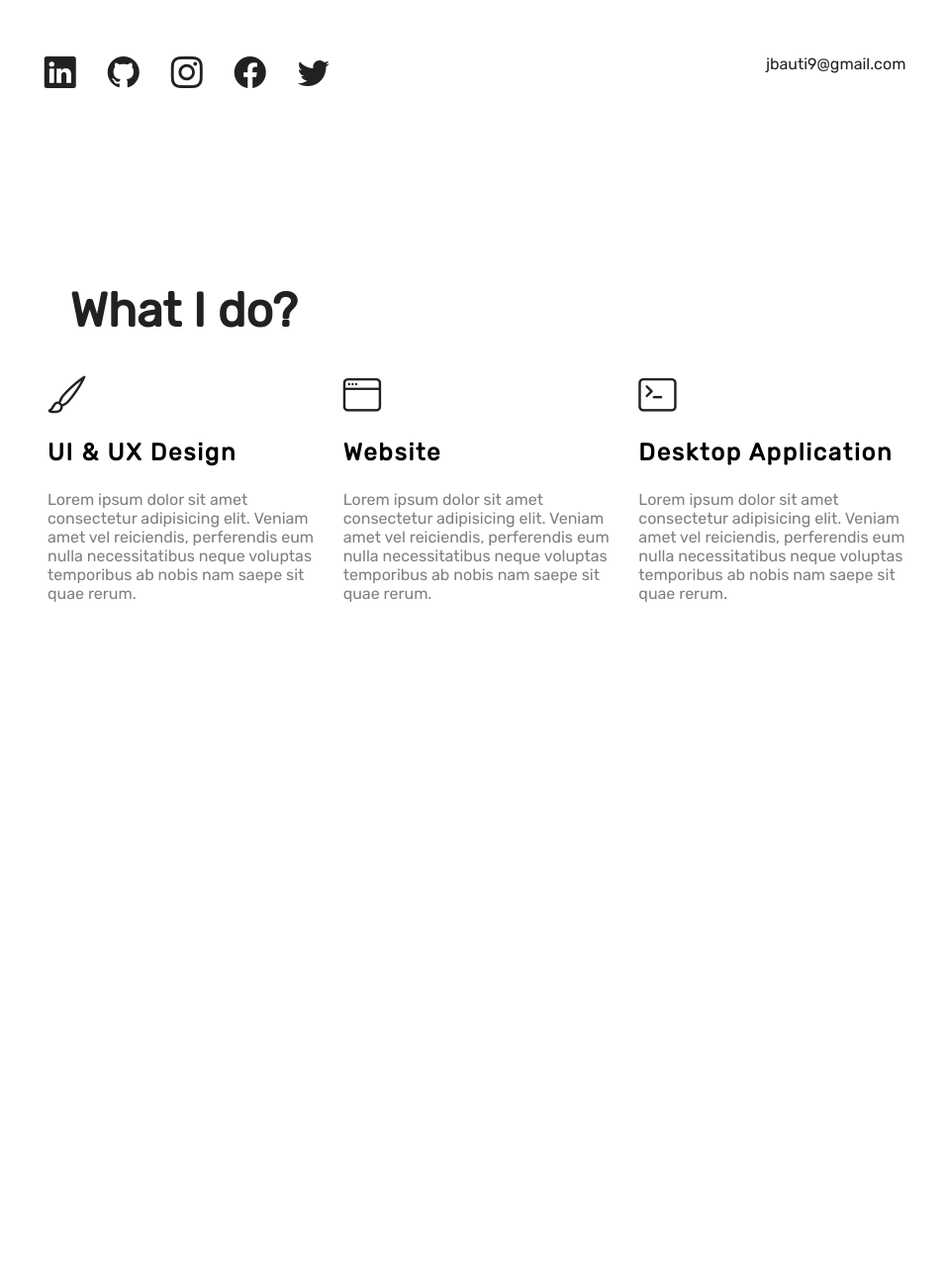
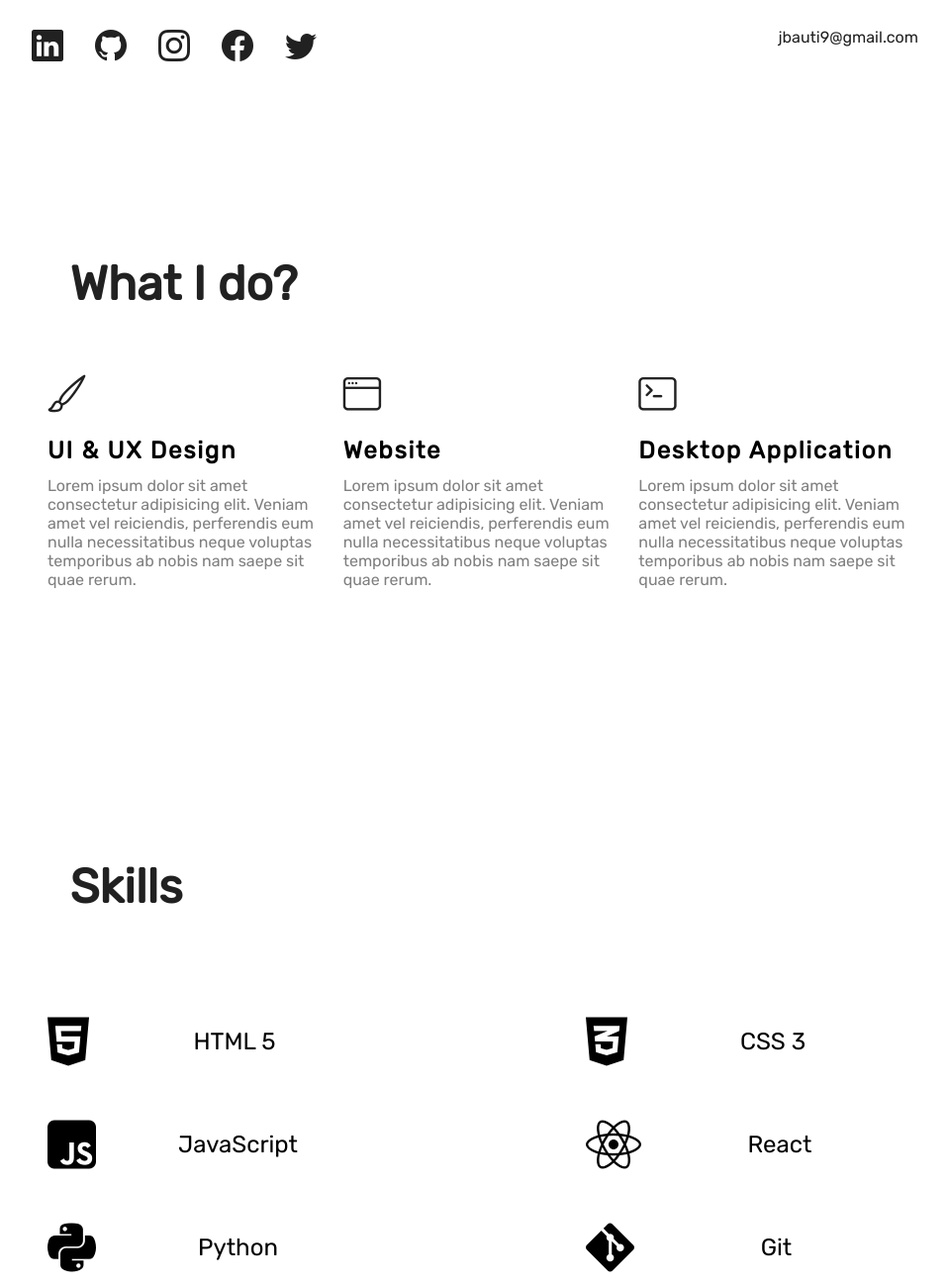
Before and after one commit to juanchitho/miPortfolio, a plain HTML site: page index.html in a window 1280 px wide. Shown: the part 631-1931 px from the top of the page at 99% size, without its empty margins (160-1118 px from the left). Before the commit the page ends 1320 px from the top, so only its background shows below. Drawn offline with nearby package versions, Linux system fonts and the light colour scheme; a web font is replaced by a local one.

Commit message:
arreglos y 3er section

```diff
--- a/css/style.css
+++ b/css/style.css
@@ -17,9 +17,11 @@ html{
 }
 header{
     display: flex;
-    justify-content: space-around;
+    justify-content: space-between;
     align-items: center;
-    margin-top: 6rem;
+    width: 70%;
+    margin: auto;
+    padding: 4rem;
 
 
 
@@ -29,6 +31,11 @@ header{
 a{
     text-decoration: none;
     color: var(--colorNegro);
+
+}
+nav{
+    display: flex;
+
 }
 nav > a {
     margin-left: 15px;
@@ -49,9 +56,10 @@ nav > a {
     display: flex;
     flex-direction: row-reverse;
 
-    justify-content: space-between;
-    margin-top: 10rem;
-    max-width: 81%;
+    justify-content: space-around;
+    padding-top: 10rem;
+    width: 70%;
+    margin: auto;
     align-items: center;
     gap: 10rem;
 
@@ -62,26 +70,27 @@ nav > a {
 .imagenHero{
     display: flex;
     flex-direction: row;
+    justify-content: flex-end;
     width: 20%;
-    align-items: end;
-
+    flex-grow: 1;
 
     border-radius: 2.5%;
 }
 .contenedorTextoHero{
     display: flex;
     flex-direction: column;
-    margin-left: 20rem;
-    justify-content: center;
-
+    margin: auto;
+    align-items: start;
+    flex-grow: 2;
     justify-content: space-around;
     margin-bottom: 2rem;
 }
 .contenedorTextoHero > h1 {
-    text-align: left;
+
     font-size: 2.9rem;
     font-weight: lighter;
     color: #383737;
+    flex-grow: 2;
 
 }
 .contenedorTextoHero > h2{
@@ -90,6 +99,7 @@ nav > a {
     font-size: 1.8rem;
     font-weight: lighter;
     letter-spacing: 0.08rem;
+    flex-grow: 2;
 
 }
 strong,b{
@@ -102,19 +112,25 @@ strong,b{
 .logosHero{
     display: flex;
     flex-direction: row;
-    justify-content: center;
-    justify-content: space-around;
-
+    padding-top: 10rem;
+    justify-content: space-between;
+    width: 70%;
     color: var(--colorNegro);
-    margin-top: 8rem;
+    margin: auto;
 
 }
-.logosHero > .iconosHero{
+.iconosHero{
     display: flex;
     font-size: 2rem;
     color: var(--colorNegro);
     letter-spacing: 2rem;
-    justify-content: center;
+    justify-content: start;
+
+}
+.iconosHero a:hover{
+    transition: 0.4s;
+    color: rgb(20, 23, 187);
+
 }
 .whatIDo{
     display: flex;
@@ -130,12 +146,14 @@ strong,b{
     font-size: 3rem;
     font-weight: 900;
     color: var(--colorNegro);
-    padding: 15% 5% 3% 18%;/*top-right-bottom-left*/
+    padding: 15% 5% 5% 18%;/*top-right-bottom-left*/
 
 }
 .contenedorServicios{
     display: flex;
     width: 70%;
+
+    align-content: center;
 }
 .contenderoTextoServicios{
     margin-left: 1rem;
@@ -144,7 +162,7 @@ strong,b{
 }
 .contenderoTextoServicios > h2{
     letter-spacing: 0.11rem;
-    margin-bottom: 1.5rem;
+    margin-bottom: 0.7rem;
 }
 .contenderoTextoServicios > p{
     color: #7f7f7f;
@@ -156,3 +174,55 @@ strong,b{
     margin-bottom: 1.5rem;
     color: var(--colorNegro);
 }
+/*
+.contenderoTextoServicios:hover{
+    background-color: var(--colorNegro);
+    color: var(--colorBlanco);
+
+}*/
+.skills{
+
+    display: flex;
+    justify-content: space-between;
+    flex-wrap: wrap;
+
+    width: 70%;
+    margin: auto;
+    align-items: center;
+    align-content: center;
+
+
+}
+.skills i {
+    display: flex;
+    font-size: 3.5rem;
+    margin-left: 1rem;
+    align-items: center;
+
+
+}
+.skills div{
+    display: flex;
+    flex-direction: row;
+    border-radius:14px;
+    width: 22rem;
+    justify-content: space-evenly;
+    margin-top: 1.5rem;
+    height: 5rem;
+
+}
+h3{
+    display: flex;
+    align-items: center;
+    margin: auto;
+    font-weight: 100;
+    font-size: 1.5rem;
+
+
+}
+.skills div:hover{
+    color: var(--colorBlanco);
+    background-color: var(--colorNegro);
+    transition: 0.4s;
+    box-shadow: 1px 2px 6px #3a3a3a;
+}
--- a/index.html
+++ b/index.html
@@ -7,6 +7,7 @@
     <title>MiPortfolio</title>
     <link rel="stylesheet" href="./css/style.css">
     <link rel="stylesheet" href="https://cdn.jsdelivr.net/npm/bootstrap-icons@1.10.3/font/bootstrap-icons.css">
+    <script src="https://kit.fontawesome.com/bee3baec90.js" crossorigin="anonymous"></script>
 </head>
 <body>
     <header>
@@ -72,7 +73,33 @@
                 </div>
             </div>
         </section>
-
+        <h1 class="textoWhatIdo">Skills</h1>
+        <section class="skills" id="skills">
+            <div>
+                <i class="fab fa-html5"></i>
+                <h3>HTML 5</h3>
+            </div>
+            <div>
+                <i class="fab fa-css3-alt"></i>
+                <h3>CSS 3</h3>
+            </div>
+            <div>
+                <i class="fab fa-js-square"></i>
+                <h3>JavaScript</h3>
+            </div>
+            <div>
+                <i class="fab fa-react"></i>
+                <h3>React</h3>
+            </div>
+            <div>
+                <i class="fa-brands fa-python"></i>
+                <h3>Python</h3>
+            </div>
+            <div>
+                <i class="fab fa-git-alt"></i>
+                <h3>Git</h3>
+            </div>
+        </section>
 
     </main>
 </body>
```
